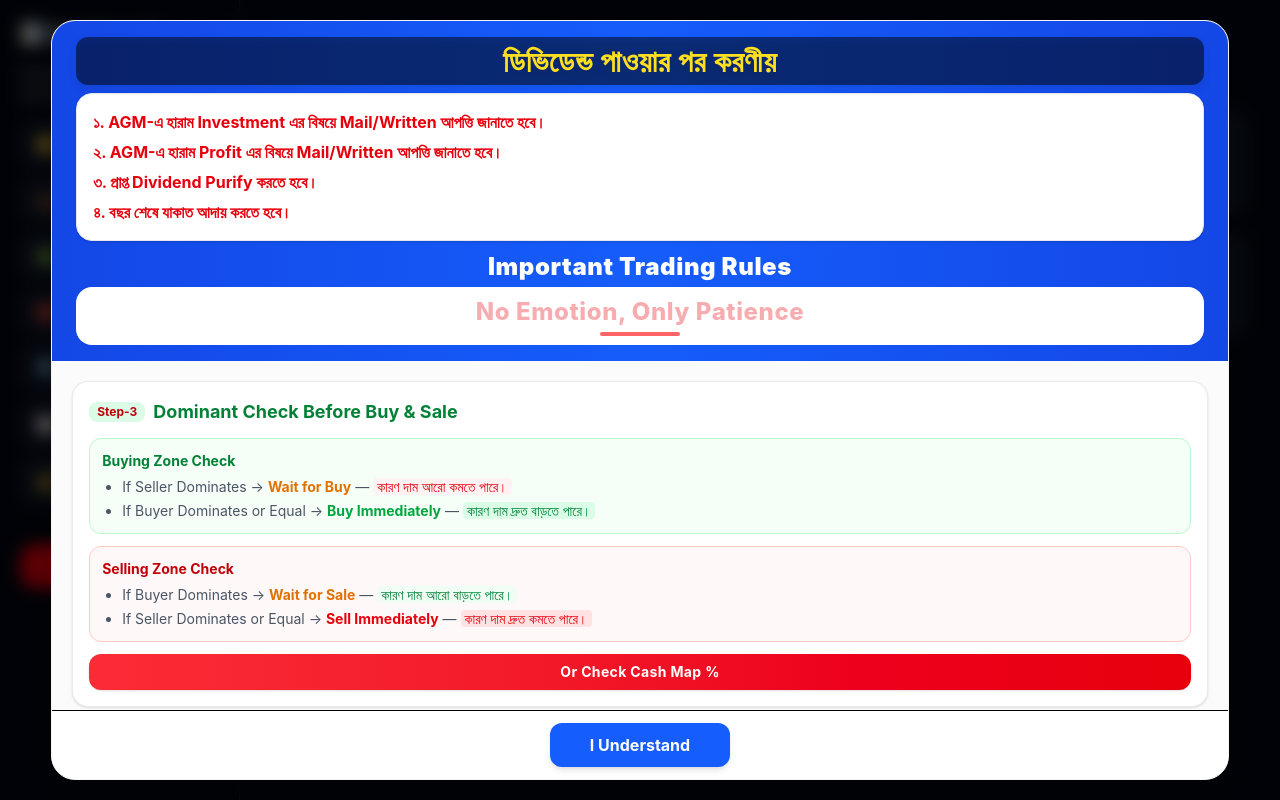
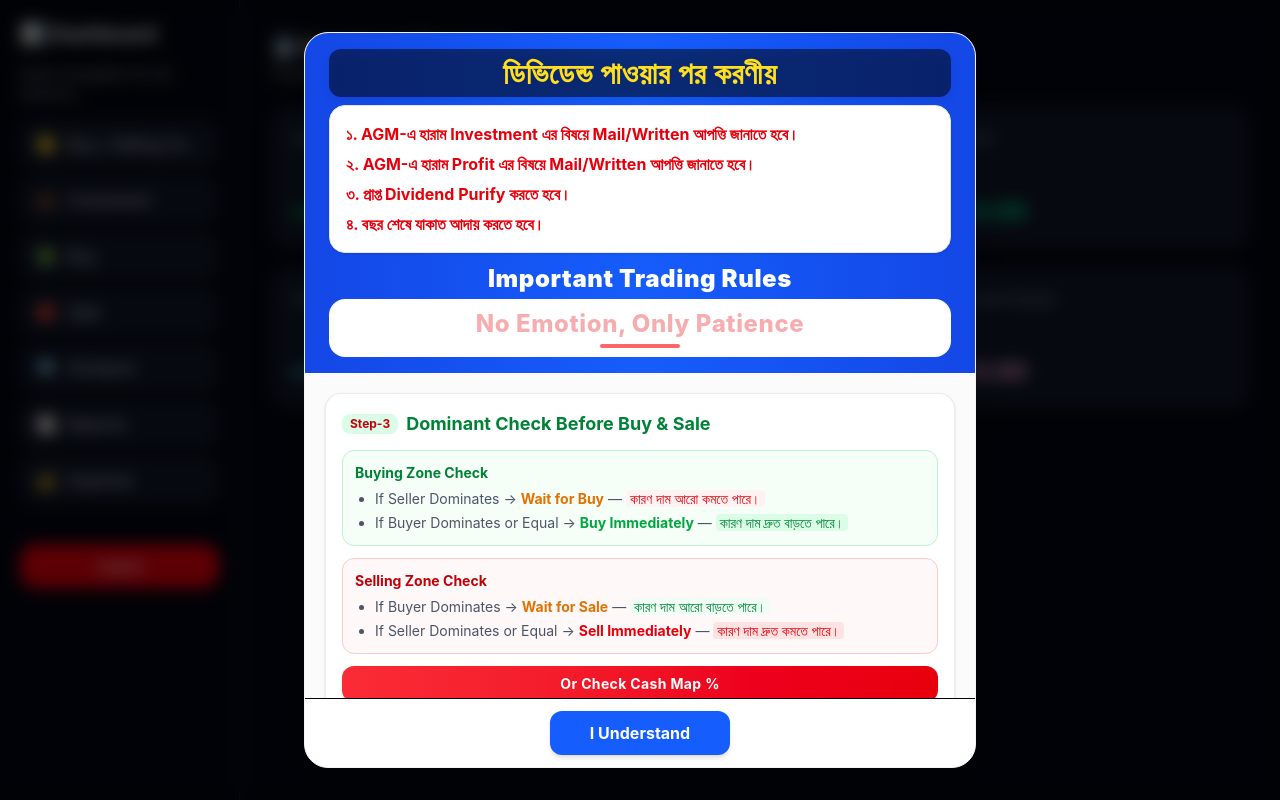
Before and after one commit to Mizan510/Stock-Market, a React app in the folder frontend/: page /dashboard in a window 1280 px wide. Built offline with nearby package versions, Linux system fonts and the light colour scheme; no server answers; sample sign-in values are in the browser's storage; the HTML template or start-up script is replaced by a standard one.

Commit message:
Something Updated

```diff
--- a/frontend/src/components/RulesPopup.jsx
+++ b/frontend/src/components/RulesPopup.jsx
@@ -1,20 +1,11 @@
-import React, { useEffect } from "react";
+import React from "react";
 
 const RulesPopup = ({ onClose }) => {
-  useEffect(() => {
-    const previousOverflow = document.body.style.overflow;
-    document.body.style.overflow = "hidden";
-
-    return () => {
-      document.body.style.overflow = previousOverflow;
-    };
-  }, []);
-
   return (
     // Fixed full-screen backdrop overlay
-    <div className="fixed inset-0 z-50 overflow-hidden bg-black/60 backdrop-blur-sm flex items-center justify-center px-4 py-6">
+    <div className="fixed inset-0 bg-black/60 backdrop-blur-sm z-50 flex items-center justify-center p-4">
       {/* Modal Container */}
-      <div className="w-full max-w-[92vw] max-h-[95vh] bg-white rounded-3xl shadow-2xl overflow-hidden flex flex-col border border-gray-100">
+      <div className="w-full max-w-2xl max-h-[92vh] bg-white rounded-3xl shadow-2xl overflow-hidden flex flex-col border border-gray-100">
         {/* ১. ডিভিডেন্ড ও ট্রেডিং রুলস সেকশন (ওপর-নিচ থেকে পারফেক্টলি চাপানো) */}
         <div className="bg-linear-to-r from-blue-700 via-blue-600 to-blue-700 px-4 sm:px-6 py-3 sm:py-4">
           {/* প্রধান শিরোনাম */}
--- a/frontend/src/components/SummaryPanel.jsx
+++ b/frontend/src/components/SummaryPanel.jsx
@@ -14,12 +14,12 @@ const SummaryPanel = ({
   };
 
   const Card = ({ title, value, color }) => (
-    <div className="bg-gray-900 p-5 rounded-2xl border border-gray-800 hover:bg-gray-800 transition-all duration-300 shadow-lg">
-      <h3 className="text-sm text-gray-400 mb-2">
+    <div className="bg-gray-900 p-5 rounded-2xl border border-gray-800 hover:bg-gray-800 transition-all duration-300 shadow-lg min-h-[140px] flex flex-col justify-between overflow-hidden">
+      <h3 className="text-sm text-gray-400 mb-3 break-words leading-snug">
         {title}
       </h3>
 
-      <p className={`text-2xl font-bold ${color}`}>
+      <p className={`text-2xl font-bold ${color} break-words leading-tight`}>
         {value}
       </p>
     </div>
@@ -29,7 +29,7 @@ const SummaryPanel = ({
     <div>
       {/* HEADER */}
       <div className="mb-6">
-        <h2 className="text-2xl font-bold text-white">
+        <h2 className="text-xl font-bold text-white">
           🏦 Investment Summary
         </h2>
 
```
